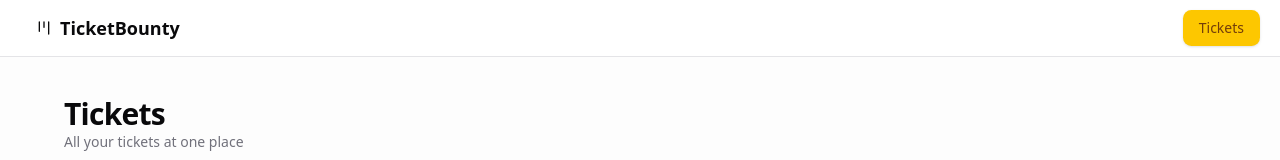
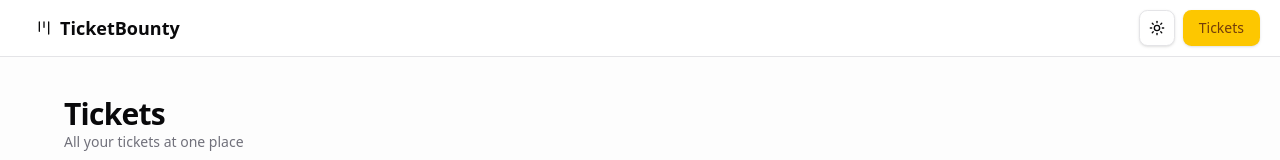
Before and after one commit to yegor-babiy/next, a Next.js app: page /tickets in a window 1280 px wide. Shown: the top 160 px of the page. Built offline with nearby package versions, Linux system fonts and the light colour scheme.

Commit message:
add theme provider

```diff
--- a/app/layout.tsx
+++ b/app/layout.tsx
@@ -2,6 +2,7 @@
 import type { Metadata } from "next";
 import { Geist, Geist_Mono } from "next/font/google";
 import { Header } from "@/components/header";
+import { ThemeProvider } from "@/components/theme/theme-provider";
 
 const geistSans = Geist({
   variable: "--font-geist-sans",
@@ -24,10 +25,11 @@
   children: React.ReactNode;
 }>) {
   return (
-    <html lang="en">
+    <html suppressHydrationWarning lang="en">
       <body
         className={`${geistSans.variable} ${geistMono.variable} antialiased`}
       >
+        <ThemeProvider>
           <Header />
           <main
             className="min-h-screen flex-1
@@ -38,6 +40,7 @@
           >
             {children}
           </main>
+        </ThemeProvider>
       </body>
     </html>
   );
--- a/components/header.tsx
+++ b/components/header.tsx
@@ -2,6 +2,7 @@
 import Link from "next/link";
 import { buttonVariants } from "@/components/ui/button";
 import { homePath, ticketsPath } from "@/paths";
+import { ThemeSwitcher } from "./theme/theme-switcher";
 
 const Header = () => {
   return (
@@ -11,7 +12,7 @@
             border-b bg-background/95 backdrop-blur
             w-full flex py-2.5 px-5 justify-between"
     >
-      <div>
+      <div className="flex align-items gap-x-2">
         <Link
           href={homePath()}
           className={buttonVariants({ variant: "ghost" })}
@@ -20,7 +21,8 @@
           <h1 className="text-lg font-semibold">TicketBounty</h1>
         </Link>
       </div>
-      <div>
+      <div className="flex align-items gap-x-2">
+        <ThemeSwitcher />
         <Link
           href={ticketsPath()}
           className={buttonVariants({ variant: "default" })}
--- /dev/null
+++ b/components/theme/theme-provider.tsx
@@ -0,0 +1,15 @@
+import { ThemeProvider as BaseThemeProvider } from "next-themes";
+
+type ThemeProviderProps = {
+  children: React.ReactNode;
+};
+
+const ThemeProvider = ({ children }: ThemeProviderProps) => {
+  return (
+    <BaseThemeProvider attribute="class" defaultTheme="system" enableSystem>
+      {children}
+    </BaseThemeProvider>
+  );
+};
+
+export { ThemeProvider };
--- /dev/null
+++ b/components/theme/theme-switcher.tsx
@@ -0,0 +1,23 @@
+"use client";
+
+import { LucideMoon, LucideSun } from "lucide-react";
+import { useTheme } from "next-themes";
+import { Button } from "../ui/button";
+
+const ThemeSwitcher = () => {
+  const { theme, setTheme } = useTheme();
+  return (
+    <Button
+      variant="outline"
+      size="icon"
+      onClick={() => setTheme(theme === "light" ? "dark" : "light")}
+    >
+      <LucideSun className="h-4 w-4 rotate-0 scale-100 transition-all dark:-rotate-90 dark:scale-0" />
+      <LucideMoon className="absolute h-4 w-4 rotate-90 scale-0 transition-transform dark:rotate-0 dark:scale-100" />
+
+      <span className="sr-only">Toggle theme</span>
+    </Button>
+  );
+};
+
+export { ThemeSwitcher };
--- a/package.json
+++ b/package.json
@@ -17,6 +17,7 @@
     "clsx": "^2.1.1",
     "lucide-react": "^0.563.0",
     "next": "16.1.4",
+    "next-themes": "^0.4.6",
     "react": "19.2.3",
     "react-dom": "19.2.3",
     "tailwind-merge": "^3.4.0",
```
Also changed, not shown: 1 other file (tests, documents, lock files or other folders). Lines whose indentation alone changed are shown as unchanged.
